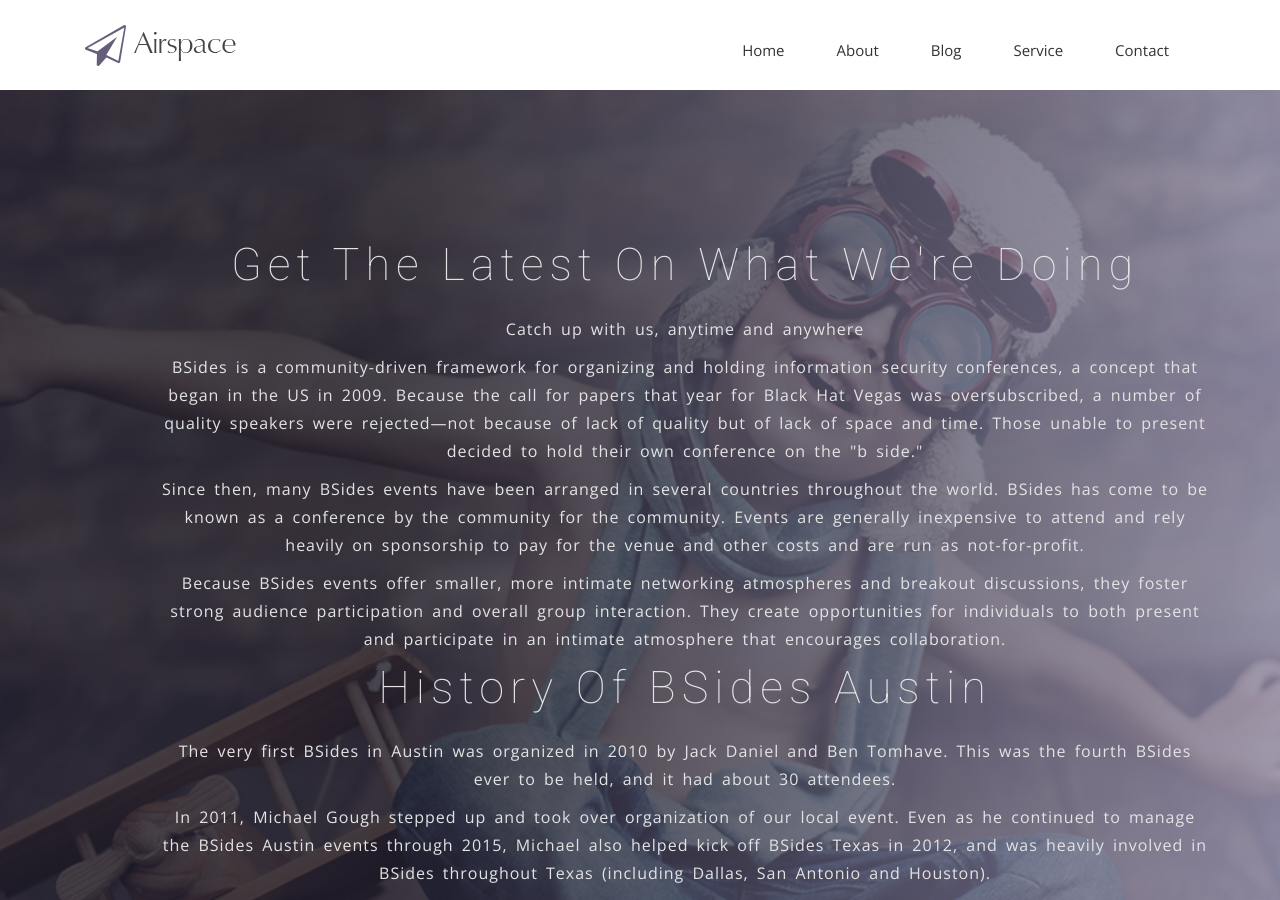
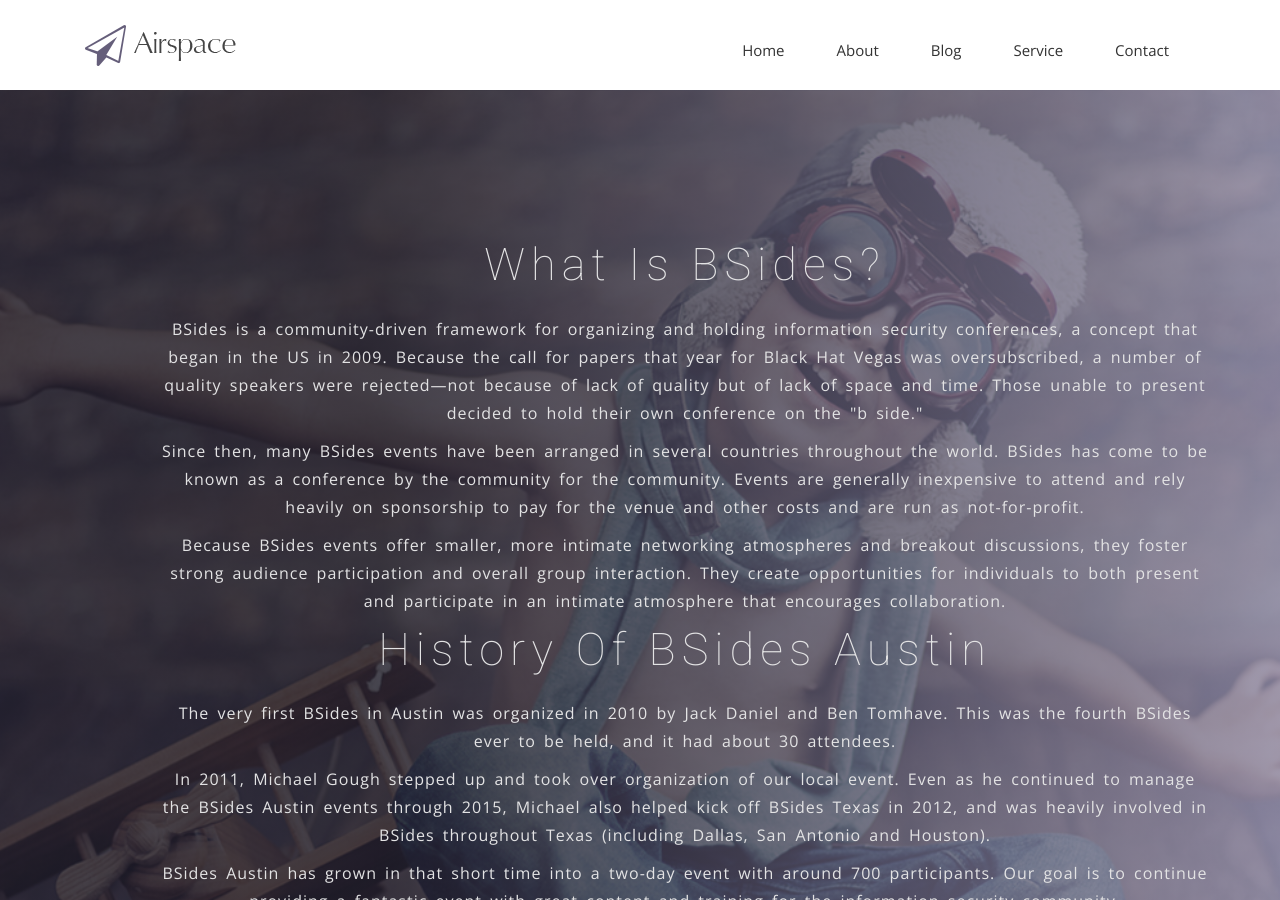
Before and after one commit to bsidesaustin/test, a Jekyll site: the page built from about.html, in a window 1280 px wide and 900 px high. Built offline with Jekyll 4.4.1, drawn with Linux system fonts in a browser that asks for light colours; nearby versions of some CDN libraries; some web fonts are replaced.

Commit message:
Update about.html

```diff
--- a/about.html
+++ b/about.html
@@ -10,8 +10,8 @@
     <div class="row">
       <div class="col-md-12">
         <div class="block">
-          <h1>Get the latest on what we're doing</h1>
-          <p>Catch up with us, anytime and anywhere</p>
+          <h1>What is BSides?</h1>
+          <p></p>
 
 <p>BSides is a community-driven framework for organizing and holding information security conferences, a concept that began in the US in 2009. Because the call for papers that year for Black Hat Vegas was oversubscribed, a number of quality speakers were rejected—not because of lack of quality but of lack of space and time. Those unable to present decided to hold their own conference on the "b side."</p>
 <p>Since then, many BSides events have been arranged in several countries throughout the world. BSides has come to be known as a conference by the community for the community. Events are generally inexpensive to attend and rely heavily on sponsorship to pay for the venue and other costs and are run as not-for-profit.</p>
```
